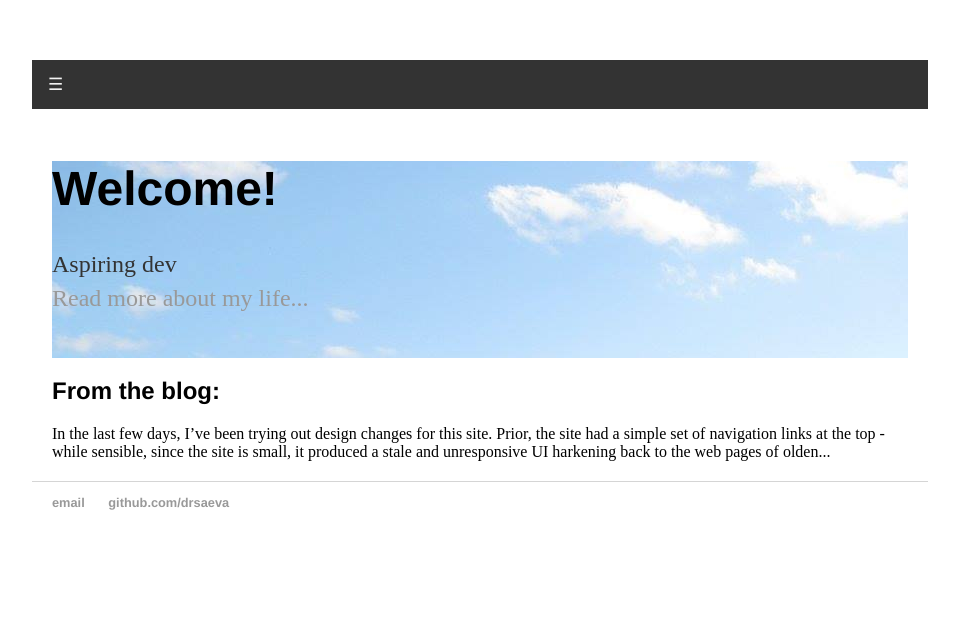
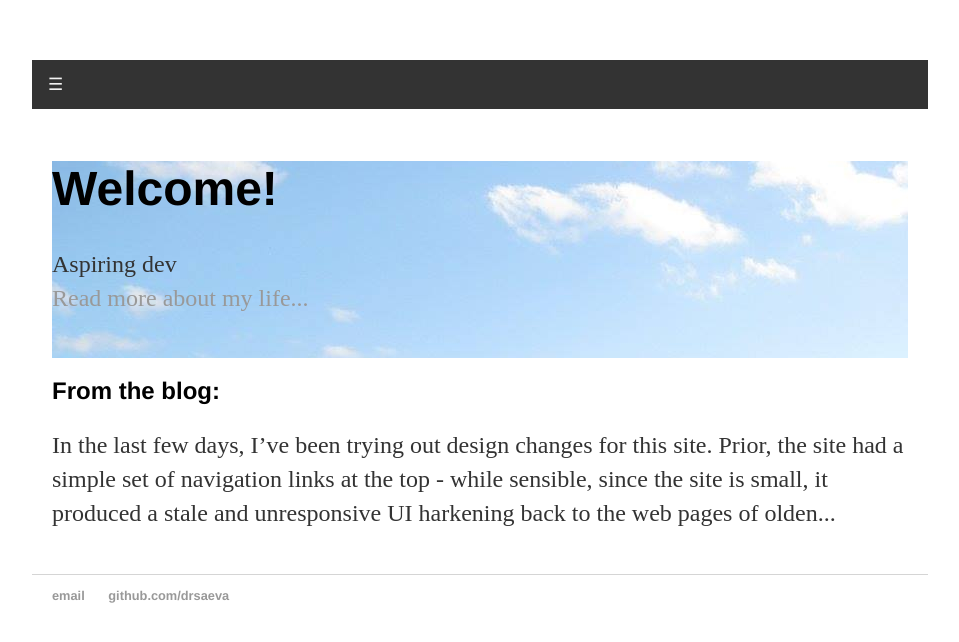
Before and after one commit to drsaeva/drsaeva.github.io, a Jekyll site: the page built from index.html, in a window 1280 px wide. Shown: the top 642 px of the page, without its empty margins (160-1119 px from the left). Built offline with Jekyll 4.4.1, drawn with Linux system fonts in a browser that asks for light colours.

Commit message:
Update index.html

```diff
--- a/index.html
+++ b/index.html
@@ -12,6 +12,6 @@ title: Home
   <h2>From the blog: </h2>
  <div class="latest-post">
   {{ post_url site.posts.first }}
-  {{ site.posts.first.content | strip_html | truncatewords: 50 }}
+  {{ site.posts.first.content | truncatewords: 50 }}
 </div>
 </div>
```
